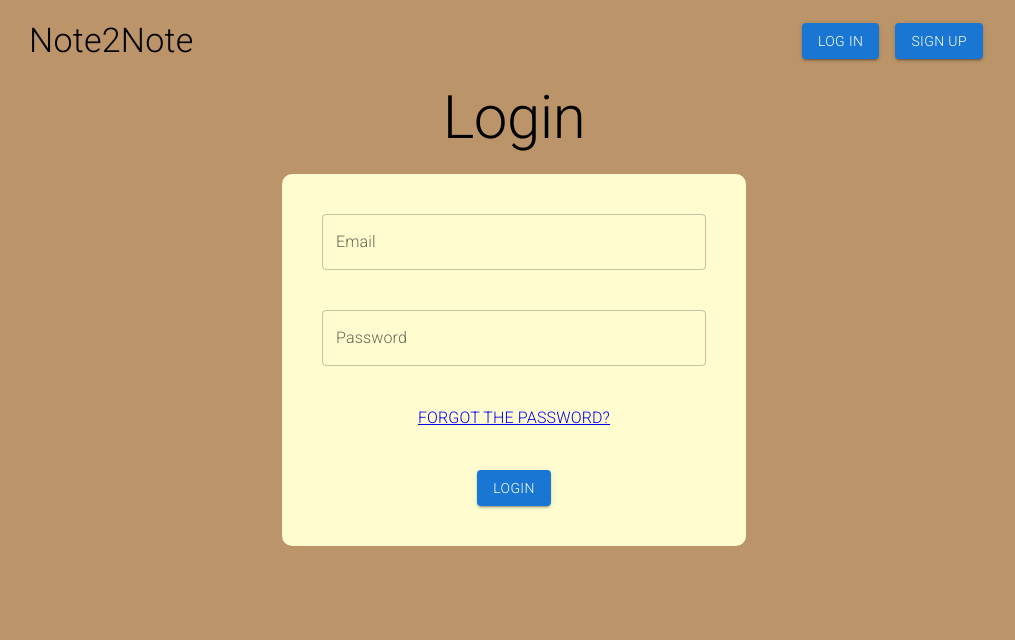
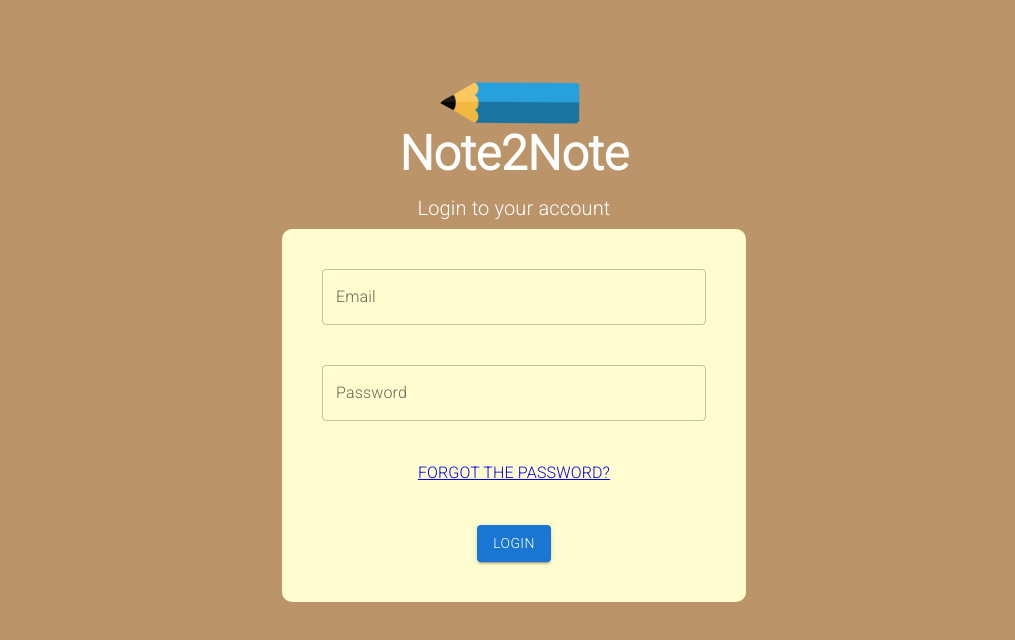
Before and after one commit to dwm-2023-2/diario_online_frontend, a React (Vite) app: page /login in a window 1280 px wide. Shown: the top 640 px of the page, without its empty margins (126-1141 px from the left). Built offline with nearby package versions, Linux system fonts and the light colour scheme.

Commit message:
feat: adiciona novo Header para login

```diff
--- /dev/null
+++ b/src/layout/HeaderLogin.jsx
@@ -0,0 +1,20 @@
+import { Typography } from "@mui/material";
+import { Link } from "react-router-dom";
+import styles from "../styles/HeaderLogin.module.css";
+
+export const HeaderLogin = () => {
+  return (
+    <header className={styles.header}>
+      <img src="src/assets/image1.png" alt="note2note logo" />
+      <Link to="/" className={styles.header__links}>
+        <Typography
+          className={styles.header__links}
+          sx={{ fontWeight: "bold", color: "white" }}
+          variant="h3"
+        >
+          Note2Note
+        </Typography>
+      </Link>
+    </header>
+  );
+};
--- a/src/pages/Login.jsx
+++ b/src/pages/Login.jsx
@@ -1,4 +1,4 @@
-import { Header } from "../layout/Header";
+import { HeaderLogin } from "../layout/HeaderLogin";
 import { Section } from "../layout/Section";
 import { Footer } from "../layout/Footer";
 import { Link, useNavigate } from "react-router-dom";
@@ -37,11 +37,13 @@ export const Login = () => {
   };
 
   return (
-    <div>
-      <Header></Header>
+    <div style={{ marginTop: 80 }}>
+      <HeaderLogin></HeaderLogin>
       <Section>
         <div className={styles.section}>
-          <Typography variant="h2">Login</Typography>
+          <Typography sx={{ color: "white" }} variant="h6">
+            Login to your account
+          </Typography>
           <div className={styles.forms_box}>
             <TextField
               id="outlined-basic"
--- /dev/null
+++ b/src/styles/HeaderLogin.module.css
@@ -0,0 +1,22 @@
+.header {
+    align-items: center;
+    background: #bb9469;
+    display: flex;
+    flex-direction: column;
+    padding-bottom: 10px;
+    justify-content: center;
+}
+
+.header__links {
+    color: white;
+    text-decoration: none;
+}
+
+.header__links:visited {
+    color: white;
+    text-decoration: none;
+}
+
+.header__links:hover {
+    color: gray;
+  }
--- a/src/styles/Login.module.css
+++ b/src/styles/Login.module.css
@@ -8,7 +8,7 @@
 
 .forms_box {
   padding: 40px;
-  margin: 20px;
+  margin: 5px;
   background-color: #fffdd0;
   border-radius: 10px;
   display: flex;
```
Also changed, not shown: src/assets/image1.png (added).
